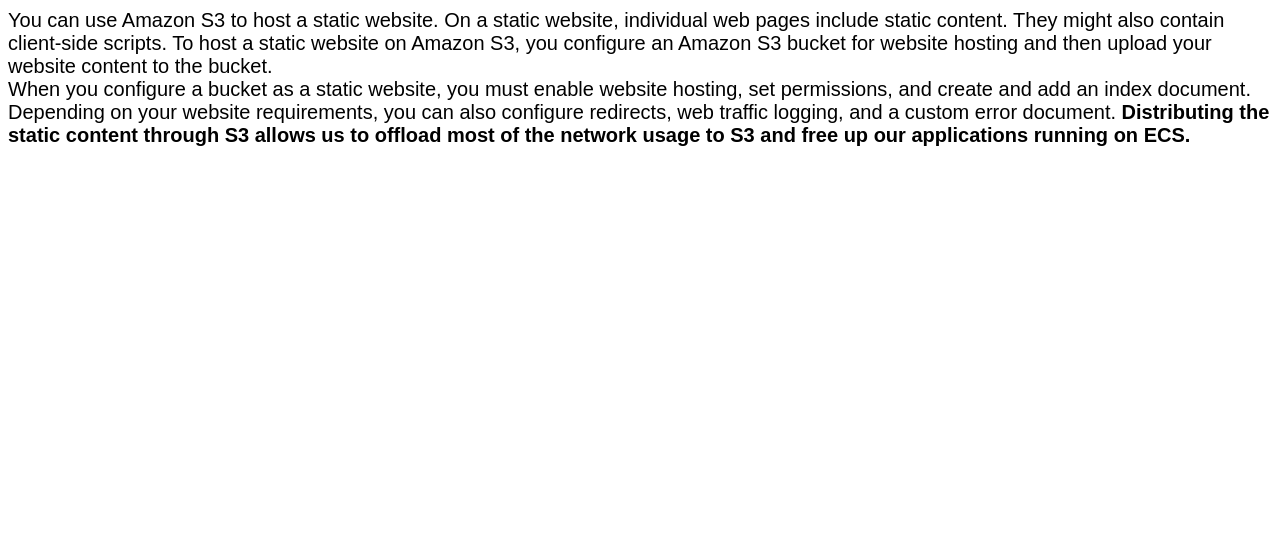
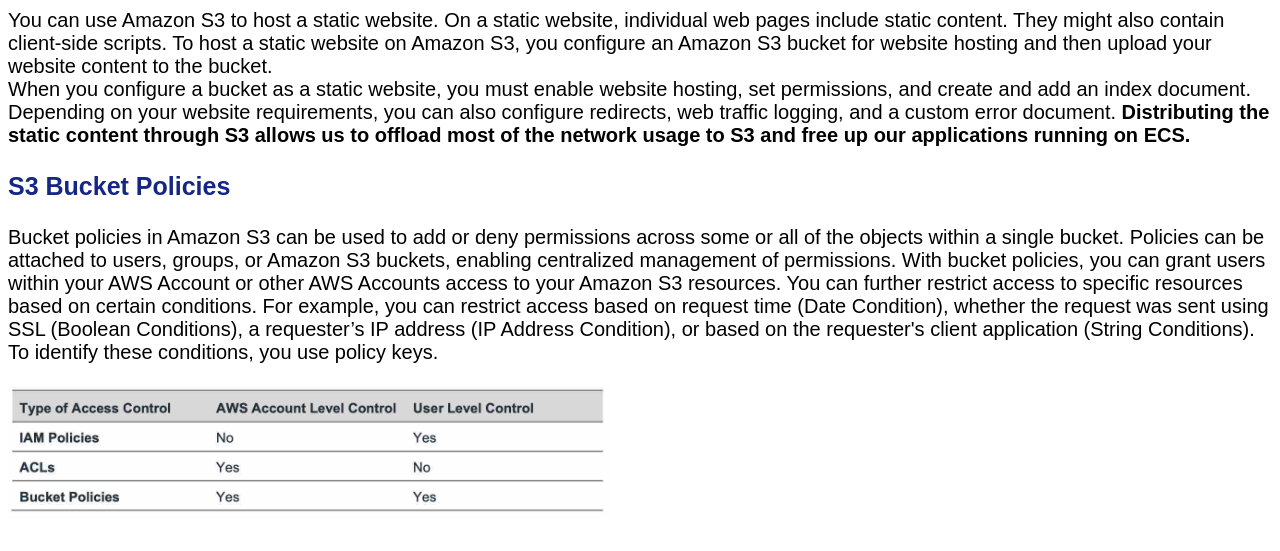
Before and after one commit to Poonam-Raghuvanshi/AWS-notes, a plain HTML site: page storage/s3.html in a window 1280 px wide. Shown: the part 85-636 px from the top of the page. Drawn offline with Linux system fonts and the light colour scheme.

Commit message:
S3 Policies

```diff
--- a/storage/s3.html
+++ b/storage/s3.html
@@ -9,7 +9,7 @@
 
 <body>
     <p class="main-heading">Amazon S3</p>
-    <p class="heading"></p>
+
     <p>
         You can use Amazon S3 to host a static website. On a static website, individual web pages include static
         content. They might also contain client-side scripts. To host a static website on Amazon S3, you configure an
@@ -21,6 +21,17 @@
         <b> Distributing the static content through S3 allows us to offload most of the network usage to S3 and free up
             our applications running on ECS.</b>
     </p>
+    <p class="heading">S3 Bucket Policies</p>
+    <p>Bucket policies in Amazon S3 can be used to add or deny permissions across some or all of the objects within a
+        single bucket. Policies can be attached to users, groups, or Amazon S3 buckets, enabling centralized management
+        of permissions. With bucket policies, you can grant users within your AWS Account or other AWS Accounts access
+        to your Amazon S3 resources.
+
+        You can further restrict access to specific resources based on certain conditions. For example, you can restrict
+        access based on request time (Date Condition), whether the request was sent using SSL (Boolean Conditions), a
+        requester’s IP address (IP Address Condition), or based on the requester's client application (String
+        Conditions). To identify these conditions, you use policy keys.</p>
+        <img src="../images/s3.PNG"/>
 </body>
 
 </html>
```
Also changed, not shown: database/rds.html (+1 -0 lines), images/s3.PNG (added).
